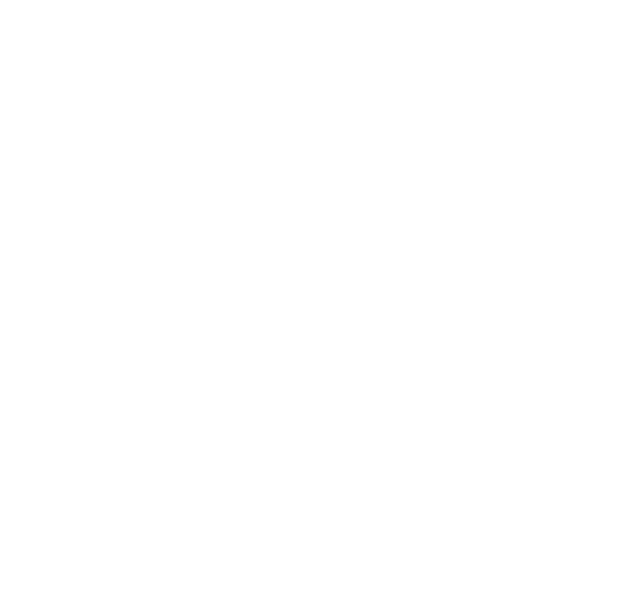
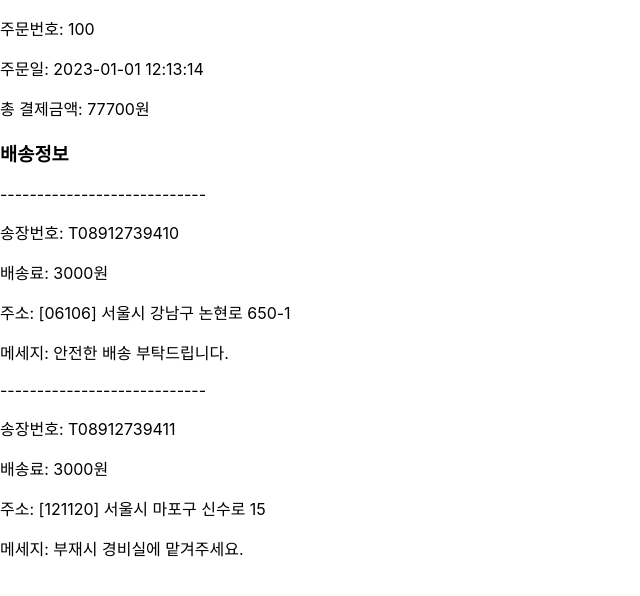
Before and after one commit to antigravity-official/anti-frontend-order, a React (Create React App) app: page / in a window 1280 px wide. Shown: the top 596 px of the page, without its empty margins (0-640 px from the left). Built offline with nearby package versions, Linux system fonts and the light colour scheme.

Commit message:
feat: fetchMyOrder 함수에서 배송 정보 데이터만 추출하는 코드 추가
배송 정보만 따로 추출하여 shippingInfo와 같은 상태 변수에 저장함으로써 데이터를 더욱 명확하게 관리하였습니다.

```diff
--- a/src/App.tsx
+++ b/src/App.tsx
@@ -1,16 +1,16 @@
 import { useEffect, useState } from "react";
-import { OrderModel } from "./Models";
+import { OrderModel, ShippingModel } from "./Models";
 
 import Loading from "./components/loading/Loading";
 import OrderGroup from "./components/order-group/OrderGroup";
-import ProductGroup from "./components/product-group/ProductGroup";
 import ShippingGroup from "./components/shipping-group/ShippingGroup";
 
 import "./App.css";
 
 function App() {
   const [isLoading, setLoading] = useState(false);
-  const [orderInfo, setOrderInfo] = useState<OrderModel>();
+  const [orderInfo, setOrderInfo] = useState<OrderModel[]>([]);
+  const [shippingInfo, setShippingInfo] = useState<ShippingModel[]>([]);
 
   useEffect(() => {
     showProgress();
@@ -27,7 +27,13 @@
         throw new Error("주문정보를 가져오는데 실패했습니다.");
       }
       const orderInfo = await response.json();
-      setOrderInfo(orderInfo);
+      const orders: OrderModel[] = orderInfo.orders;
+      setOrderInfo(orders);
+
+      const shippingList: ShippingModel[] = orders.flatMap(
+        (order) => order.shippingList
+      );
+      setShippingInfo(shippingList);
     } catch (error) {
       console.error("에러가 발생했습니다:", error);
     } finally {
@@ -35,12 +41,11 @@
     }
   };
 
-  console.log("orderInfo", orderInfo);
-
   return (
     <div>
       <Loading isLoading={isLoading} />
-      {/* <OrderGroup orderInfo={orderInfo} /> */}
+      <OrderGroup orderInfo={orderInfo} />
+      <ShippingGroup shippingInfo={shippingInfo} />
     </div>
   );
 }
--- a/src/components/order-group/OrderGroup.tsx
+++ b/src/components/order-group/OrderGroup.tsx
@@ -1,16 +1,21 @@
 import React from "react";
+import { OrderModel } from "../../Models";
 
 import "./OrderGroup.css";
 
 interface OrderGroupProps {
-  orderInfo: JSX.Element[];
+  orderInfo: OrderModel[] | undefined;
 }
 
 const OrderGroup = ({ orderInfo }: OrderGroupProps) => {
   return (
     <div className="orderGroup">
-      {orderInfo.map((line, index) => (
-        <div key={index}>{line}</div>
+      {orderInfo?.map(({ id, amount, orderAt }) => (
+        <div key={id}>
+          <p>주문번호: {id}</p>
+          <p>주문일: {orderAt.toString()}</p>
+          <p>총 결제금액: {amount}원</p>
+        </div>
       ))}
     </div>
   );
--- a/src/components/shipping-group/ShippingGroup.tsx
+++ b/src/components/shipping-group/ShippingGroup.tsx
@@ -6,30 +6,17 @@
 import "./ShippingGroup.css";
 
 interface ShippingGroupProps {
-  shipping: ShippingModel;
+  shippingInfo: ShippingModel[];
 }
 
-const ShippingGroup = ({ shipping }: ShippingGroupProps) => {
+const ShippingGroup = ({ shippingInfo }: ShippingGroupProps) => {
+  console.log("shippingInfo", shippingInfo);
   return (
     <div>
-      <p>----------------------------</p>
-      <p>[배송정보]</p>
-      <Shipping
-        key="trackingNumber"
-        label="송장번호"
-        value={shipping.trackingNumber}
-      />
-      <Shipping
-        key="shippingFee"
-        label="배송료"
-        value={shipping.shippingFee + "원"}
-      />
-      <Shipping
-        key="address"
-        label="주소"
-        value={`[${shipping.post}] ${shipping.address}`}
-      />
-      <Shipping key="message" label="메시지" value={shipping.message} />
+      <h3>배송정보</h3>
+      {shippingInfo.map((shipping) => (
+        <Shipping key={shipping.id} shipping={shipping} />
+      ))}
     </div>
   );
 };
--- a/src/components/shipping-group/shipping/Shipping.tsx
+++ b/src/components/shipping-group/shipping/Shipping.tsx
@@ -1,14 +1,22 @@
 import React from "react";
+import { ShippingModel } from "../../../Models";
 
 import "./Shipping.css";
 
 interface ShippingProps {
-  label: string;
-  value: string | number;
+  shipping: ShippingModel;
 }
 
-const Shipping = ({ label, value }: ShippingProps) => {
-  return <p>{`${label}: ${value}`}</p>;
+const Shipping = ({ shipping }: ShippingProps) => {
+  return (
+    <div className="shipping">
+      <p>----------------------------</p>
+      <p>송장번호: {shipping.trackingNumber}</p>
+      <p>배송료: {shipping.shippingFee + "원"}</p>
+      <p>주소: {`[${shipping.post}] ${shipping.address}`}</p>
+      <p>메세지: {shipping.message}</p>
+    </div>
+  );
 };
 
 export default Shipping;
```
Also changed, not shown: src/Models.ts (+11 -10 lines).
